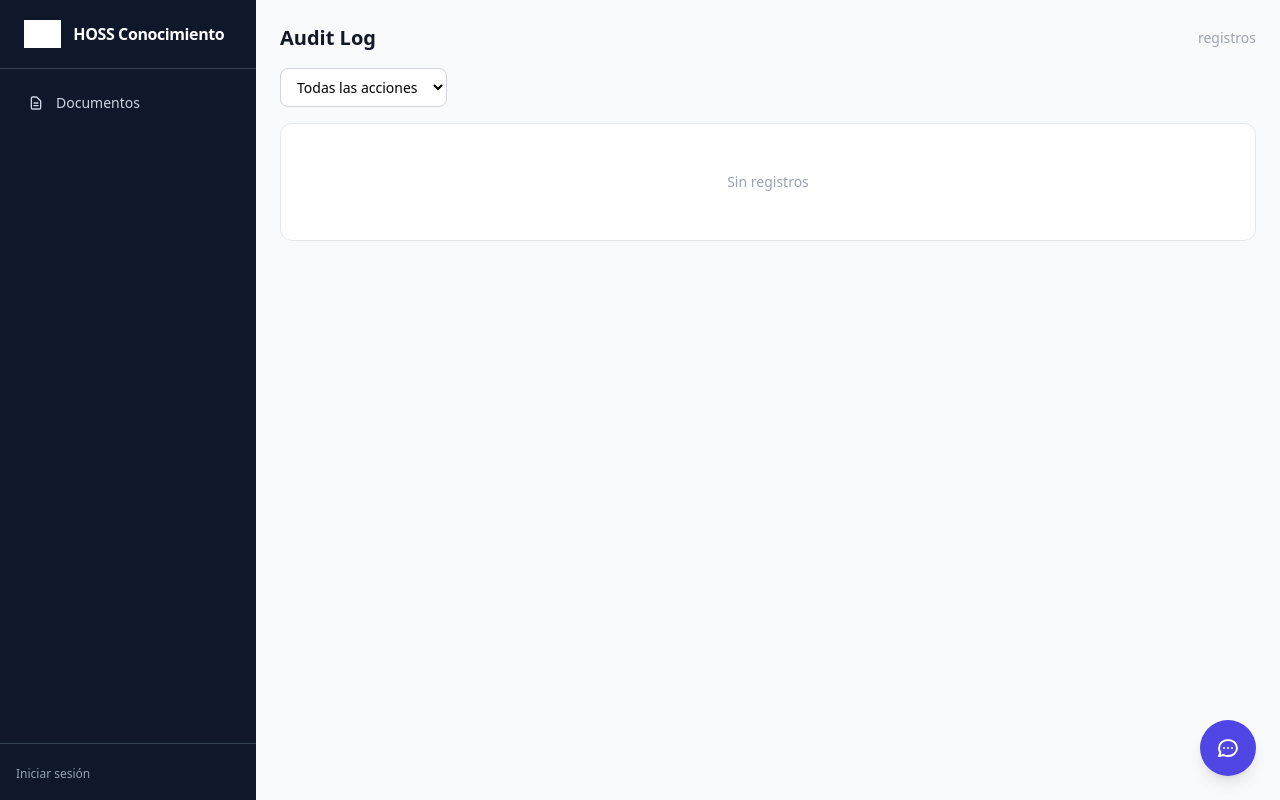
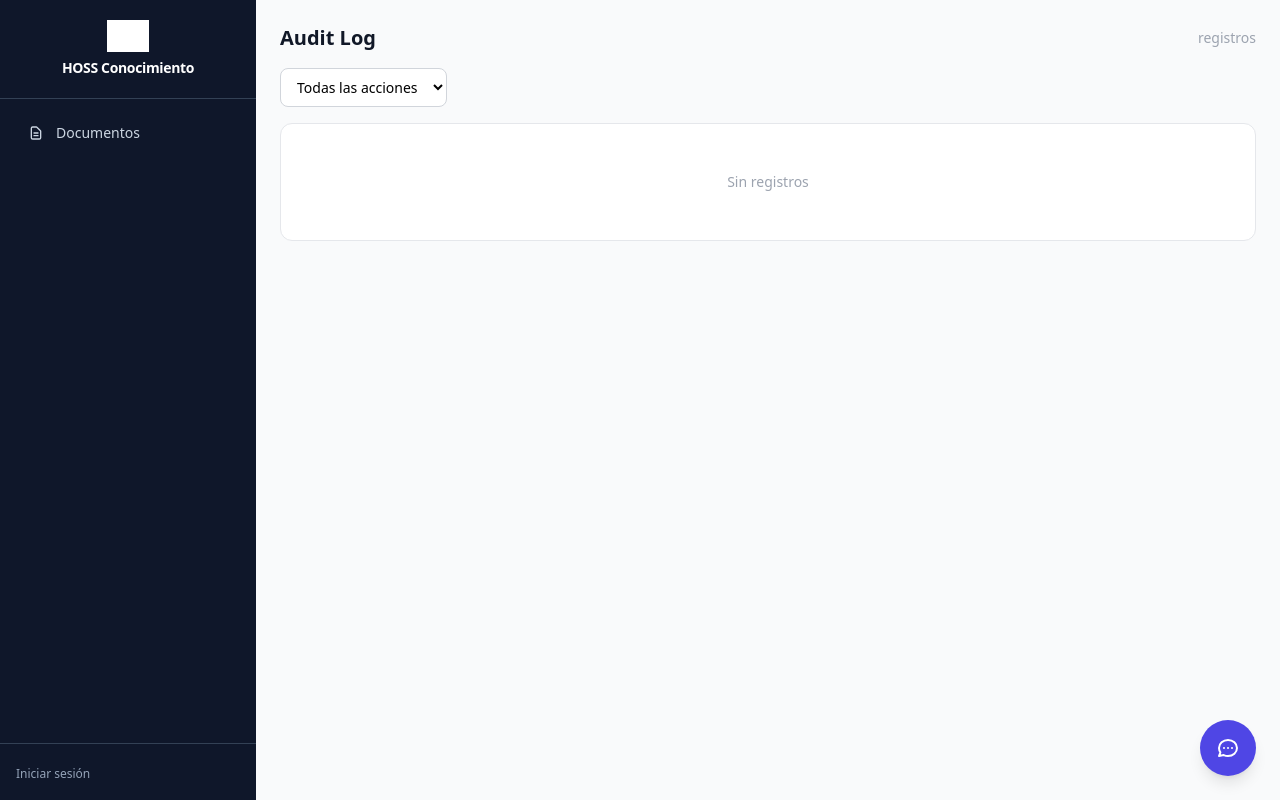
Before and after one commit to sistemashoss-bit/KnowledgeBaseHoss, a Python web app: template app/templates/logs/audit.html in a window 1280 px wide. Run offline with Jinja, Linux system fonts and the light colour scheme; the template is opened without the code that fills it, so the values that code supplies are empty; some libraries are stand-ins or nearby versions; grey boxes are pictures that could not be loaded.

Commit message:
mejoras de reranking,embeddings y landingpage

```diff
--- a/app/templates/base.html
+++ b/app/templates/base.html
@@ -13,10 +13,10 @@
   <!-- Sidebar -->
   <aside class="w-64 bg-slate-900 flex flex-col shrink-0 min-h-screen">
     <div class="px-6 py-5 border-b border-slate-700">
-      <a href="/" class="flex items-center gap-3">
+      <a href="/" class="flex flex-col items-center gap-1.5">
         <img src="https://hoss.com.mx/cdn/shop/files/LOGO_FINAL_VARIANTES_Mesa_de_trabajo_1-04_260x.png?v=1674512695"
-             alt="HOSS" class="h-7 w-auto object-contain brightness-0 invert" />
-        <span class="text-white font-bold text-base tracking-tight">HOSS Conocimiento</span>
+             alt="HOSS" class="h-8 w-auto object-contain brightness-0 invert" />
+        <span class="text-white font-bold text-sm tracking-tight">HOSS Conocimiento</span>
       </a>
     </div>
 
```
